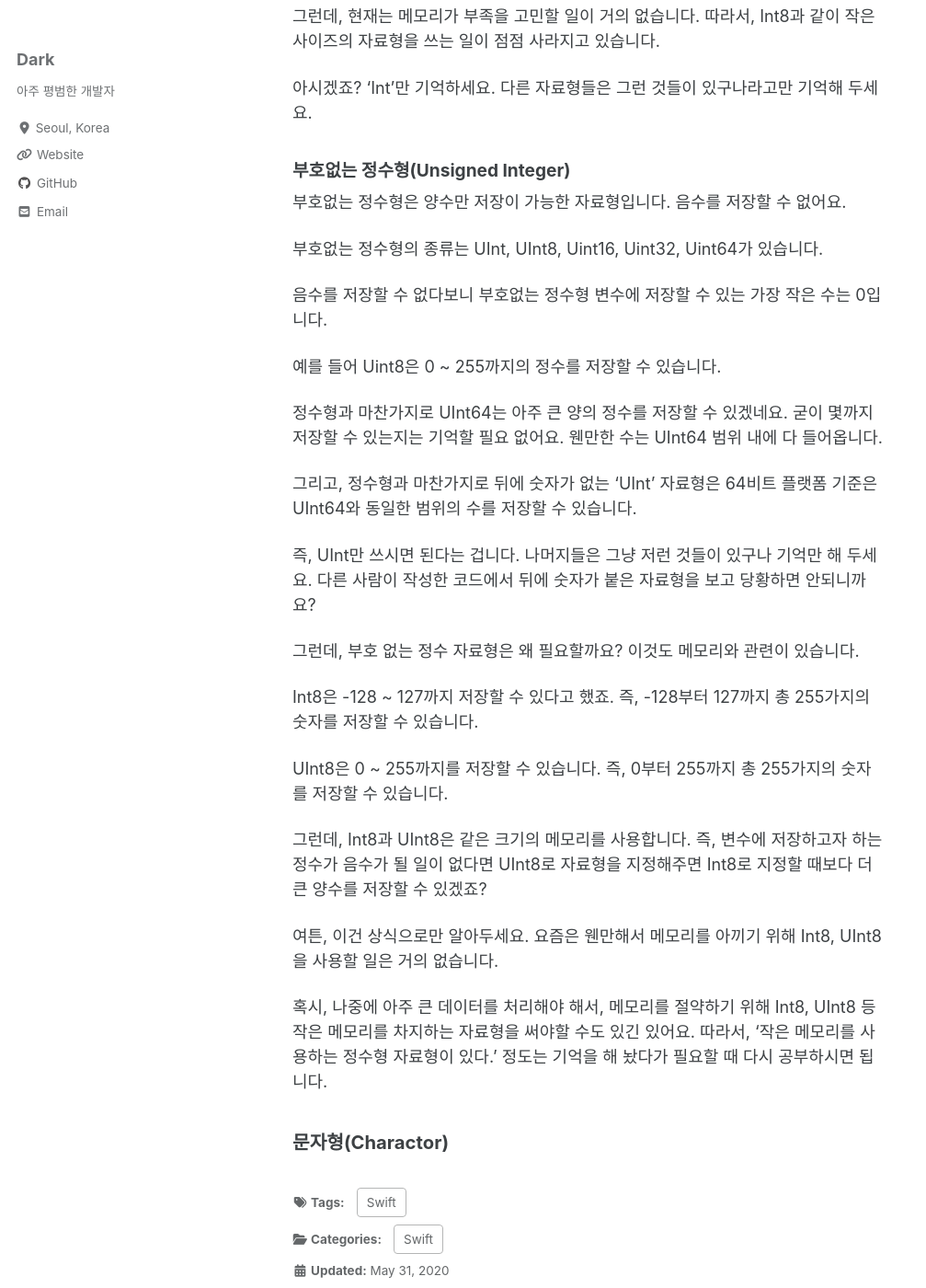
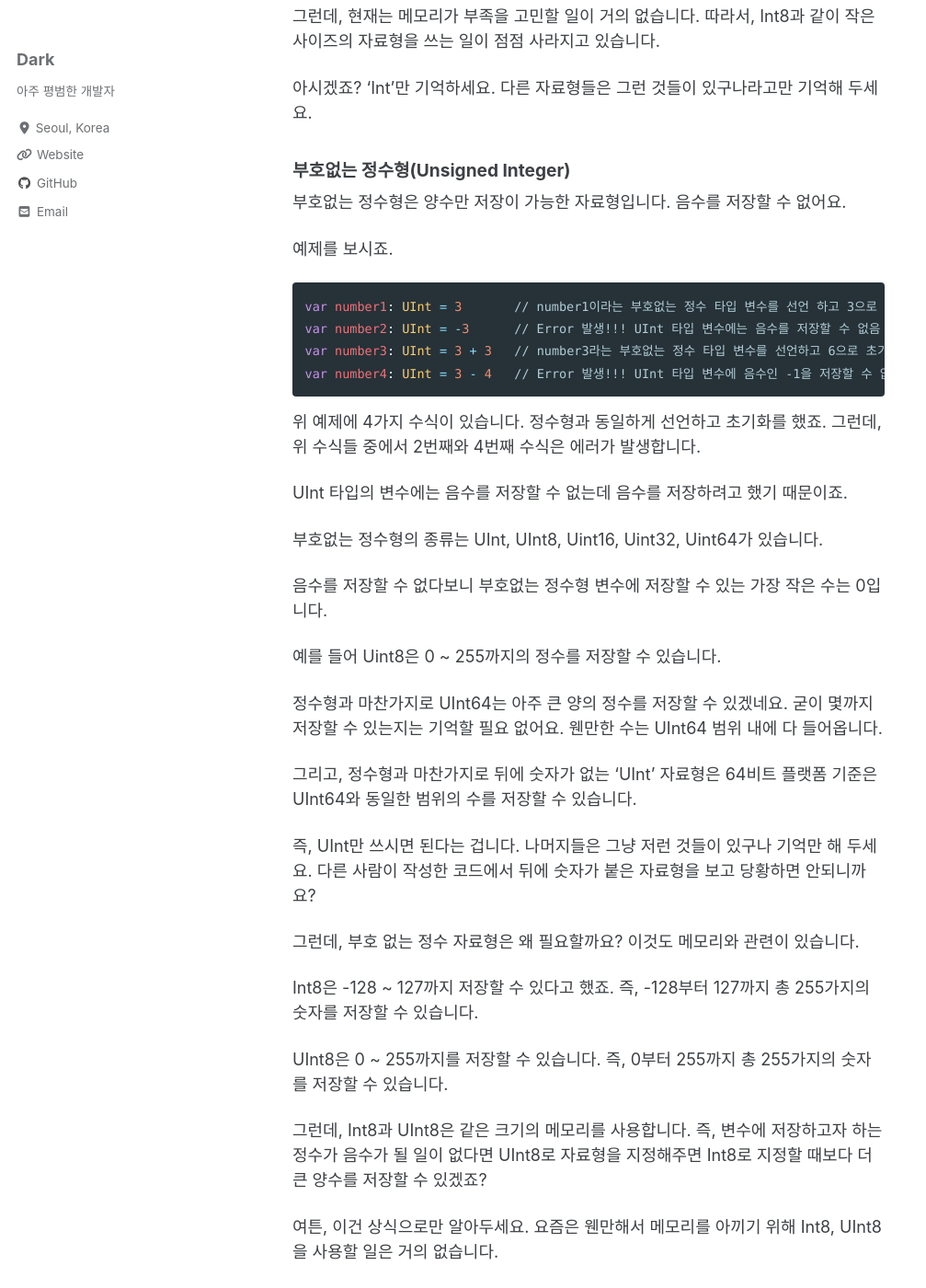
Before and after one commit to ksky000/ksky000.github.io, a Jekyll site: the page built from _posts/2020-05-31-swift4.md, in a window 1280 px wide and 1400 px high, scrolled down 2244 px. Shown: the whole window at 92% size, without its empty margins (0-1007 px from the left). Built offline with Jekyll 4.4.1, drawn with Linux system fonts in a browser that asks for light colours; cached includes are drawn as plain includes; nearby versions of some CDN libraries; comment, search, counter and statistics services are not loaded.

Commit message:
post 수정

````diff
--- a/_posts/2020-05-31-swift4.md
+++ b/_posts/2020-05-31-swift4.md
@@ -82,6 +82,21 @@ Int는 64비트 플랫폼을 기준으로 Int64와 같은 범위를 가집니다
 
 부호없는 정수형은 양수만 저장이 가능한 자료형입니다. 음수를 저장할 수 없어요.
 
+예제를 보시죠.
+
+```swift
+var number1: UInt = 3       // number1이라는 부호없는 정수 타입 변수를 선언 하고 3으로 초기화
+var number2: UInt = -3      // Error 발생!!! UInt 타입 변수에는 음수를 저장할 수 없음
+var number3: UInt = 3 + 3   // number3라는 부호없는 정수 타입 변수를 선언하고 6으로 초기화
+var number4: UInt = 3 - 4   // Error 발생!!! UInt 타입 변수에 음수인 -1을 저장할 수 없음
+```
+
+위 예제에 4가지 수식이 있습니다. 정수형과 동일하게 선언하고 초기화를 했죠. 그런데, 위 수식들 중에서 2번째와 4번째 수식은 에러가 발생합니다.
+
+UInt 타입의 변수에는 음수를 저장할 수 없는데 음수를 저장하려고 했기 때문이죠.
+
+
+
 부호없는 정수형의 종류는 UInt, UInt8, Uint16, Uint32, Uint64가 있습니다.
 
 음수를 저장할 수 없다보니 부호없는 정수형 변수에 저장할 수 있는 가장 작은 수는 0입니다.
@@ -105,5 +120,3 @@ UInt8은 0 ~ 255까지를 저장할 수 있습니다. 즉, 0부터 255까지 총
 여튼, 이건 상식으로만 알아두세요. 요즘은 웬만해서 메모리를 아끼기 위해 Int8, UInt8을 사용할 일은 거의 없습니다.
 
 혹시, 나중에 아주 큰 데이터를 처리해야 해서, 메모리를 절약하기 위해 Int8, UInt8 등 작은 메모리를 차지하는 자료형을 써야할 수도 있긴 있어요. 따라서, '작은 메모리를 사용하는 정수형 자료형이 있다.' 정도는 기억을 해 놨다가 필요할 때 다시 공부하시면 됩니다.
-
-### 문자형(Charactor)
````
